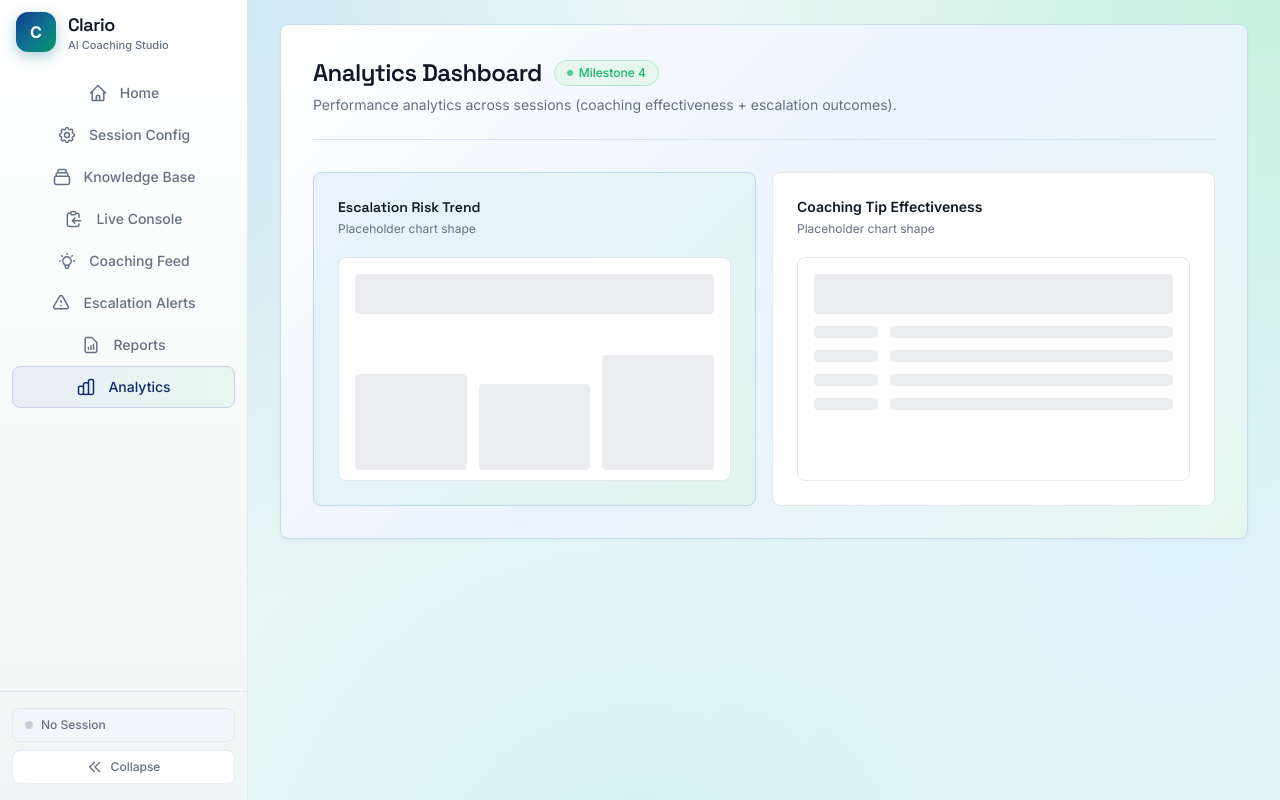
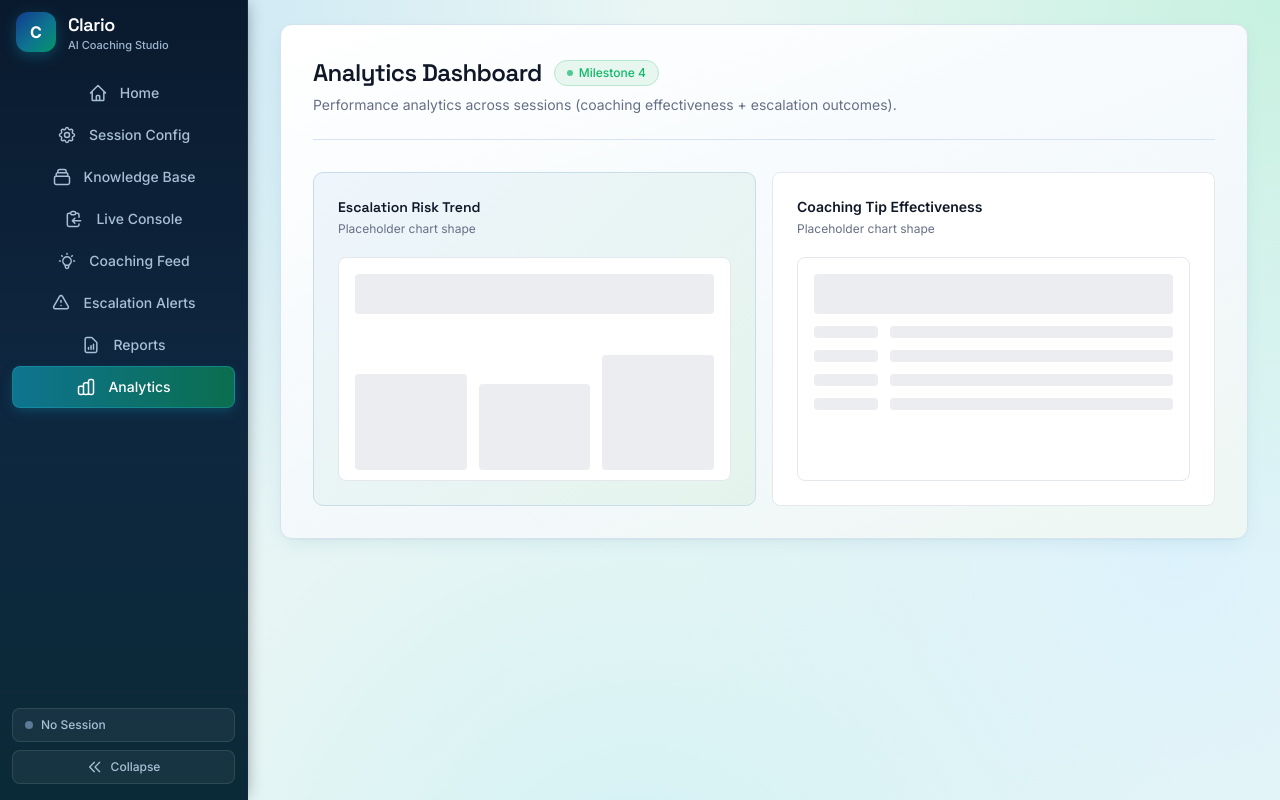
Before and after one commit to JasirAhamed786/Infosys-RAG-Project, a React (Vite) app in the folder frontend/: page /analytics in a window 1280 px wide. Built offline with nearby package versions, Linux system fonts and the light colour scheme.

Commit message:
Frontend polished

```diff
--- a/frontend/src/components/Sidebar.tsx
+++ b/frontend/src/components/Sidebar.tsx
@@ -96,11 +96,11 @@ export default function Sidebar() {
       initial={false}
       animate={{ width: collapsed ? 80 : 248 }}
       transition={{ type: 'spring', stiffness: 260, damping: 30 }}
-className="relative sticky top-0 h-screen shrink-0 flex flex-col border-r border-slate-200 bg-gradient-to-b from-white to-[#eef7f5] overflow-hidden"
+className="relative sticky top-0 h-screen shrink-0 flex flex-col border-r border-[#16283c] bg-gradient-to-b from-[#0A1A2E] via-[#0E2740] to-[#0B2A37] overflow-hidden shadow-[1px_0_16px_-4px_rgba(0,0,0,0.45)]"
     >
       {/* Brand */}
       <div className="flex items-center gap-3 px-4 py-5 h-16 shrink-0">
-        <div className="brand-grad h-10 w-10 shrink-0 rounded-xl text-white flex items-center justify-center text-base font-bold shadow-[0_4px_14px_rgba(14,116,144,0.35)]">
+        <div className="brand-grad h-10 w-10 shrink-0 rounded-xl text-white flex items-center justify-center text-base font-bold shadow-[0_4px_14px_rgba(14,116,144,0.45)]">
           C
         </div>
         <AnimatePresence>
@@ -112,8 +112,8 @@ className="relative sticky top-0 h-screen shrink-0 flex flex-col border-r border
               transition={{ duration: 0.18 }}
               className="leading-tight whitespace-nowrap"
             >
-              <div className="font-display font-semibold text-[#101828] text-lg tracking-tight">Clario</div>
-              <div className="text-[11px] font-medium text-[#667085]">AI Coaching Studio</div>
+              <div className="font-display font-semibold text-white text-lg tracking-tight">Clario</div>
+              <div className="text-[11px] font-medium text-[#9DB7CF]">AI Coaching Studio</div>
             </motion.div>
           )}
         </AnimatePresence>
@@ -130,8 +130,8 @@ className="relative sticky top-0 h-screen shrink-0 flex flex-col border-r border
                 title={collapsed ? item.label : undefined}
                 className={`flex items-center gap-3 rounded-lg px-3 py-2.5 text-sm font-medium transition-colors justify-center ${collapsed ? 'flex-col gap-1 py-3' : ''} ${
                   isActive
-                    ? 'bg-gradient-to-r from-[#E9EDF6] to-[#E7F7EF] text-[#0E2B6C] border border-[#C7D2E8]'
-                    : 'text-[#667085] hover:text-[#101828] hover:bg-[#F2F6FB] border border-transparent'
+                    ? 'bg-gradient-to-r from-[#0E7490] to-[#0B6E4F] text-white border border-[#22A7C9]/40 shadow-[0_4px_12px_-2px_rgba(14,116,144,0.5)]'
+                    : 'text-[#A9BFD6] hover:text-white hover:bg-white/10 border border-transparent'
                 }`}
               >
                 <span className="shrink-0">{item.icon}</span>
@@ -165,15 +165,15 @@ className="relative sticky top-0 h-screen shrink-0 flex flex-col border-r border
       </nav>
 
 {/* Session status + collapse footer */}
-      <div className="px-3 py-4 shrink-0 border-t border-slate-200 space-y-2">
+      <div className="px-3 py-4 shrink-0 border-t border-[#16283c] space-y-2">
         <div
           className={`flex items-center gap-2 rounded-lg px-3 py-2 text-xs font-medium ${
             isSessionActive
               ? 'bg-[#E7F7EF] border border-[#B7E8CF] text-[#0F6E44]'
-              : 'bg-[#F2F6FB] border border-[#E4E7EC] text-[#667085]'
+              : 'bg-white/5 border border-white/10 text-[#A9BFD6]'
           }`}
         >
-          <span className={`h-2 w-2 rounded-full shrink-0 ${isSessionActive ? 'bg-[#12B76A] glow-pulse' : 'bg-[#C7CED9]'}`} />
+          <span className={`h-2 w-2 rounded-full shrink-0 ${isSessionActive ? 'bg-[#12B76A] glow-pulse' : 'bg-[#5A7A96]'}`} />
           <AnimatePresence>
             {!collapsed && (
               <motion.span
@@ -191,7 +191,7 @@ className="relative sticky top-0 h-screen shrink-0 flex flex-col border-r border
 
         <button
           onClick={() => setCollapsed((c) => !c)}
-          className="w-full flex items-center justify-center gap-2 rounded-lg border border-[#e2ebf6] bg-white px-3 py-2 text-xs font-medium text-[#667085] hover:text-[#0E2B6C] hover:border-[#C7D2E8] transition-colors"
+          className="w-full flex items-center justify-center gap-2 rounded-lg border border-white/10 bg-white/5 px-3 py-2 text-xs font-medium text-[#A9BFD6] hover:text-white hover:bg-white/10 hover:border-white/20 transition-colors"
           title={collapsed ? 'Expand navigation' : 'Collapse navigation'}
         >
           <svg className="h-4 w-4" fill="none" stroke="currentColor" strokeWidth={2} viewBox="0 0 24 24">
--- a/frontend/src/styles.css
+++ b/frontend/src/styles.css
@@ -146,19 +146,19 @@ body {
   color: transparent;
 }
 
-/* Soft gradient surface — tinted cards with a subtle blue-green blend */
+/* Soft gradient surface — elevated light theme cards with a subtle blue-green blend */
 .gradient-surface {
-  background-image: linear-gradient(135deg, #ffffff 0%, #eaf3ff 50%, #e6f7ef 100%);
-  border: 1px solid #c9dcec;
-  border-radius: 8px;
-  box-shadow: 0 1px 3px rgba(14, 116, 144, 0.06);
+  background-image: linear-gradient(160deg, #ffffff 0%, #f4f9fc 55%, #eef7f3 100%);
+  border: 1px solid #d4e3ee;
+  border-radius: 12px;
+  box-shadow: 0 1px 2px rgba(16, 24, 40, 0.04), 0 6px 20px -6px rgba(14, 116, 144, 0.12);
 }
 
 /* Stronger tinted gradient surface for inner panels */
 .gradient-surface-deep {
-  background-image: linear-gradient(135deg, #e9f3ff 0%, #e1f4ec 100%);
-  border: 1px solid #bcd7ec;
-  border-radius: 8px;
+  background-image: linear-gradient(135deg, #eef5fc 0%, #e4f4ec 100%);
+  border: 1px solid #c8ddea;
+  border-radius: 10px;
 }
 
 /* Gradient outline border helper */
@@ -187,11 +187,12 @@ body {
   opacity: 0.95;
 }
 
-/* Surface card helper — flat white, 1px border, 8px radius */
+/* Surface card helper — flat white, elevated light border, 10px radius */
 .surface {
   background-color: #ffffff;
-  border: 1px solid #e4e7ec;
-  border-radius: 8px;
+  border: 1px solid #dce6ef;
+  border-radius: 10px;
+  box-shadow: 0 1px 2px rgba(16, 24, 40, 0.05);
 }
 
 /* Data / monospace default */
```
